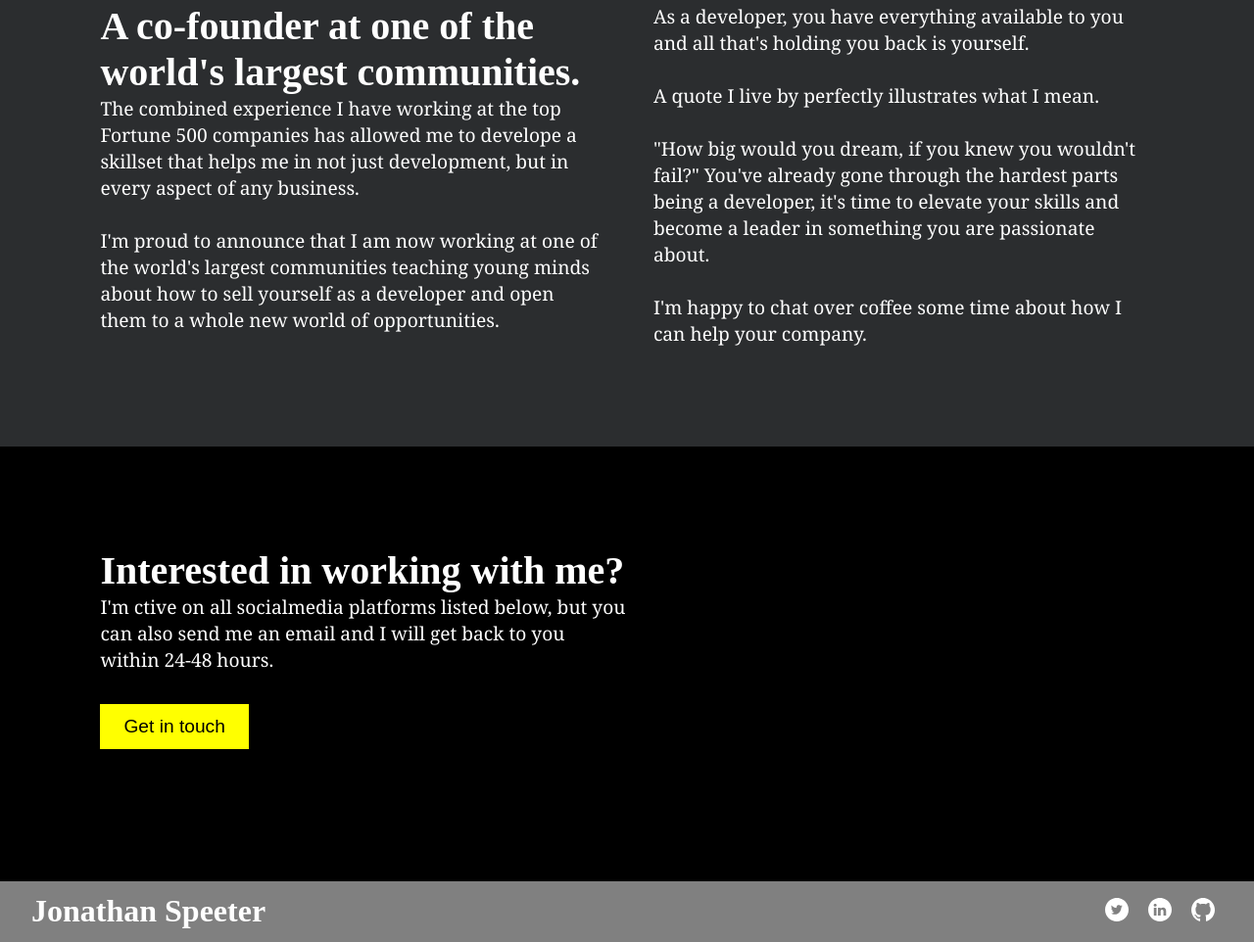
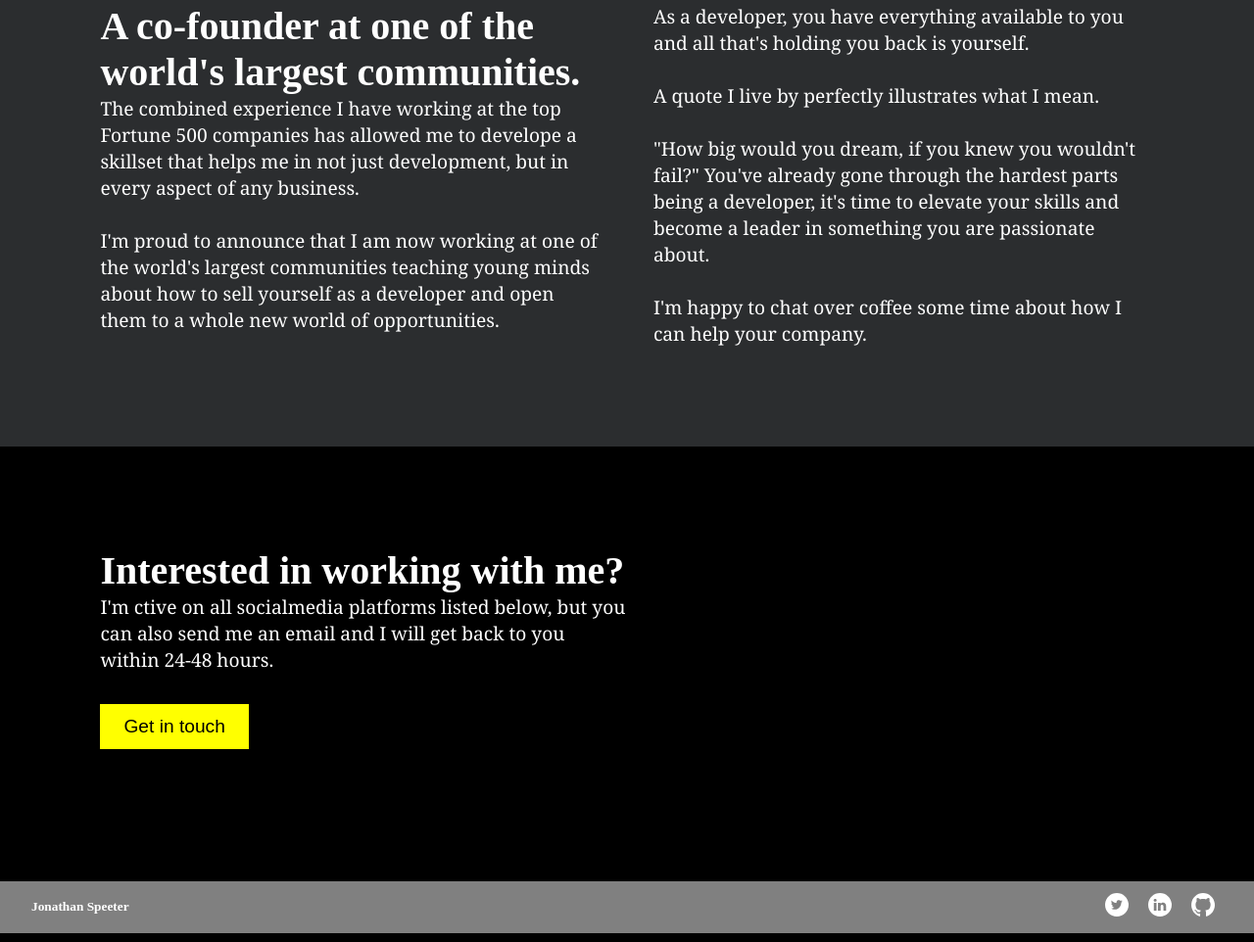
Before and after one commit to MaureenMOguche/JonathanSpeeter, a plain HTML site: page index.html in a window 1280 px wide. Shown: the part 1365-2327 px from the top of the page at 98% size. Drawn offline with Linux system fonts and the light colour scheme.

Commit message:
changed main.css

```diff
--- a/main.css
+++ b/main.css
@@ -155,6 +155,10 @@ footer {
     padding: 1% 2.5%;
 }
 
+footer h1 {
+    font-size: smaller;
+}
+
 .socialicons img {
     padding: 0 .5rem;
 }
```
